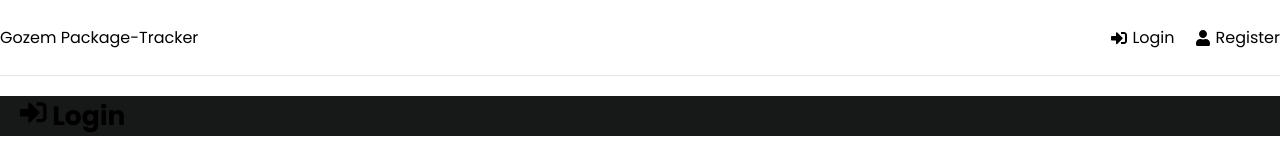
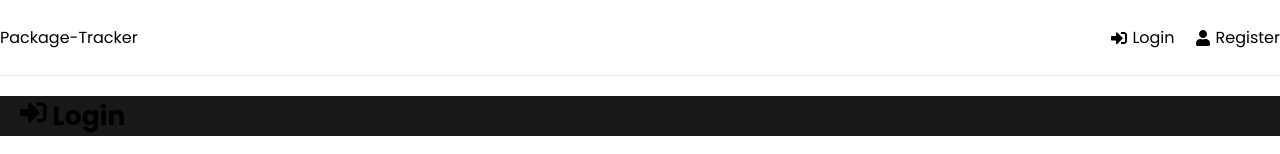
Before and after one commit to emash90/gozem-package-tracker, a React (Create React App) app in the folder frontend/: page /login in a window 1280 px wide. Shown: the top 154 px of the page. Built offline with nearby package versions, Linux system fonts and the light colour scheme.

Commit message:
changed the login header

```diff
--- a/frontend/src/components/AdminHeader.jsx
+++ b/frontend/src/components/AdminHeader.jsx
@@ -18,7 +18,7 @@ function AdminHeader() {
   return (
     <header className='header'>
         <div className='logo'>
-            <Link to='/'>Gozem Package-Tracker</Link>
+            <Link to='/'>Package-Tracker</Link>
             <h3>Hi {user ? user.name : 'Guest'}</h3>
         </div>
         <ul>
--- a/frontend/src/components/ClientHeader.jsx
+++ b/frontend/src/components/ClientHeader.jsx
@@ -18,7 +18,7 @@ function ClientHeader() {
   return (
     <header className='header'>
         <div className='logo'>
-            <Link to='/'>Gozem Package-Tracker</Link>
+            <Link to='/'>Package-Tracker</Link>
             <h3>Hi {user ? user.name : 'Guest'}</h3>
         </div>
         <ul>
--- a/frontend/src/components/DriverHeader.jsx
+++ b/frontend/src/components/DriverHeader.jsx
@@ -18,7 +18,7 @@ function DriverHeader() {
   return (
     <header className='header'>
         <div className='logo'>
-            <Link to='/'>Gozem Package-Tracker</Link>
+            <Link to='/'>Package-Tracker</Link>
             <h3>Hi {user ? user.name : 'Guest'}</h3>
         </div>
         <ul>
--- a/frontend/src/features/Delivery/deliveryService.js
+++ b/frontend/src/features/Delivery/deliveryService.js
@@ -1,7 +1,7 @@
 import axios from 'axios'
 
 
-const API_URL = 'https://packagedeliveryapp.herokuapp.com/api/delivery/'
+const API_URL = 'https://packagedeliveryapp.herokuapp.com/'
 
 //create delivery
 
--- a/frontend/src/features/auth/authService.js
+++ b/frontend/src/features/auth/authService.js
@@ -3,7 +3,7 @@ import axios from 'axios'
 
 export const baseURL = process.env.REACT_APP_BASE_URL;
 
-const API_URL = 'https://packagedeliveryapp.herokuapp.com/api/users/'
+const API_URL = 'https://packagedeliveryapp.herokuapp.com/'
 
 //register user
 
--- a/frontend/src/features/packages/packageService.js
+++ b/frontend/src/features/packages/packageService.js
@@ -1,7 +1,7 @@
 import axios from 'axios'
 
 
-const API_URL = 'https://packagedeliveryapp.herokuapp.com/api/package/'
+const API_URL = 'https://packagedeliveryapp.herokuapp.com/'
 
 //create package
 
--- a/frontend/src/pages/Home.jsx
+++ b/frontend/src/pages/Home.jsx
@@ -9,7 +9,7 @@ function Home() {
   return (<>
     <header className='header'>
         <div className='logo'>
-            <Link to='/login'>Gozem Package-Tracker</Link>
+            <Link to='/login'> Package-Tracker</Link>
         </div>
         <ul>
 
```
